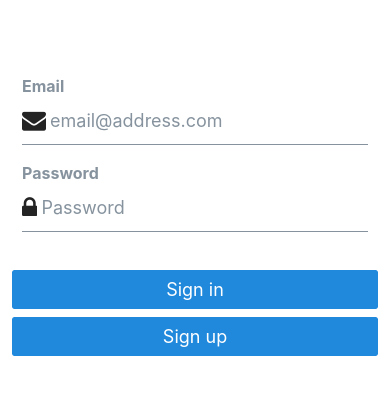
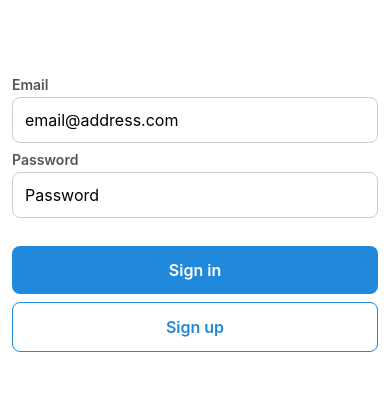
Before and after one commit to Dnvas/gym-app-frontend, a React Native app: screen / in a window 390 px wide. Shown: the top 394 px of the page. Built offline with nearby package versions, Linux system fonts and the light colour scheme.

Commit message:
SEDP-18 Migrate existing components away from rneui.

```diff
--- a/src/components/Account.tsx
+++ b/src/components/Account.tsx
@@ -1,7 +1,14 @@
 import { useState, useEffect } from 'react'
 import { supabase } from '../lib/supabase'
-import { StyleSheet, View, Alert, Text } from 'react-native'
-import { Button, Input } from '@rneui/themed'
+import {
+  StyleSheet,
+  View,
+  Alert,
+  Text,
+  TextInput,
+  TouchableOpacity,
+  ActivityIndicator,
+} from 'react-native'
 import { Session } from '@supabase/supabase-js'
 import { FlashList } from '@shopify/flash-list'
 
@@ -12,17 +19,17 @@ export default function Account({ session }: { session: Session }) {
   const [username, setUsername] = useState('')
   const [website, setWebsite] = useState('')
   const [avatarUrl, setAvatarUrl] = useState('')
-  const [users, setUsers] = useState<{id: string}[]>([])
+  const [users, setUsers] = useState<{ id: string }[]>([])
 
   useEffect(() => {
-    if (session) getProfile();
-    if (session) getAllUsers();
+    if (session) getProfile()
+    if (session) getAllUsers()
   }, [session])
 
   async function getAllUsers() {
-    const { data, error} = await supabase.from("profiles").select('id');
-    if (error) console.log(error.message);
-    setUsers(data ?? []);
+    const { data, error } = await supabase.from('profiles').select('id')
+    if (error) console.log(error.message)
+    setUsers(data ?? [])
   }
 
   async function getProfile() {
@@ -101,27 +108,55 @@ export default function Account({ session }: { session: Session }) {
         />
       </View>
       <View style={[styles.verticallySpaced, styles.mt20]}>
-        <Input label="Email" value={session?.user?.email} disabled />
+        <Text style={styles.label}>Email</Text>
+        <TextInput
+          style={[styles.input, styles.inputDisabled]}
+          value={session?.user?.email}
+          editable={false}
+        />
       </View>
       <View style={styles.verticallySpaced}>
-        <Input label="Username" value={username || ''} onChangeText={(text) => setUsername(text)} />
+        <Text style={styles.label}>Username</Text>
+        <TextInput
+          style={styles.input}
+          value={username || ''}
+          onChangeText={(text: string) => setUsername(text)}
+        />
       </View>
       <View style={styles.verticallySpaced}>
-        <Input label="Website" value={website || ''} onChangeText={(text) => setWebsite(text)} />
+        <Text style={styles.label}>Website</Text>
+        <TextInput
+          style={styles.input}
+          value={website || ''}
+          onChangeText={(text: string) => setWebsite(text)}
+        />
       </View>
 
       <View style={[styles.verticallySpaced, styles.mt20]}>
-        <Button
-          title={loading ? 'Loading ...' : 'Update'}
-          onPress={() => updateProfile({ username, website, avatar_url: avatarUrl })}
+        <TouchableOpacity
+          style={[styles.button, loading && styles.buttonDisabled]}
           disabled={loading}
-        />
+          onPress={() =>
+            updateProfile({ username, website, avatar_url: avatarUrl })
+          }
+        >
+          {loading ? (
+            <ActivityIndicator color="#fff" />
+          ) : (
+            <Text style={styles.buttonText}>Update</Text>
+          )}
+        </TouchableOpacity>
       </View>
 
       <View style={styles.verticallySpaced}>
-        <Button title="Sign Out" onPress={() => supabase.auth.signOut()} />
+        <TouchableOpacity
+          style={styles.buttonSecondary}
+          onPress={() => supabase.auth.signOut()}
+        >
+          <Text style={styles.buttonSecondaryText}>Sign Out</Text>
+        </TouchableOpacity>
       </View>
-      <View style={[styles.verticallySpaced, {height: 200}]}>
+      <View style={[styles.verticallySpaced, { height: 200 }]}>
         <FlashList
           data={users}
           renderItem={({ item }) => <Text>{item.id}</Text>}
@@ -144,4 +179,48 @@ const styles = StyleSheet.create({
   mt20: {
     marginTop: 20,
   },
+  label: {
+    fontSize: 14,
+    fontWeight: '600',
+    color: '#555',
+    marginBottom: 4,
+  },
+  input: {
+    borderWidth: 1,
+    borderColor: '#ccc',
+    borderRadius: 8,
+    padding: 12,
+    fontSize: 16,
+  },
+  inputDisabled: {
+    backgroundColor: '#f0f0f0',
+    color: '#999',
+  },
+  button: {
+    backgroundColor: '#2089dc',
+    borderRadius: 8,
+    padding: 14,
+    alignItems: 'center',
+  },
+  buttonSecondary: {
+    backgroundColor: 'transparent',
+    borderWidth: 1,
+    borderColor: '#2089dc',
+    borderRadius: 8,
+    padding: 14,
+    alignItems: 'center',
+  },
+  buttonDisabled: {
+    opacity: 0.6,
+  },
+  buttonText: {
+    color: '#fff',
+    fontSize: 16,
+    fontWeight: '600',
+  },
+  buttonSecondaryText: {
+    color: '#2089dc',
+    fontSize: 16,
+    fontWeight: '600',
+  },
 })
--- a/src/components/Auth.tsx
+++ b/src/components/Auth.tsx
@@ -1,7 +1,15 @@
 import React, { useState } from 'react'
-import { Alert, StyleSheet, View, AppState } from 'react-native'
+import {
+  Alert,
+  StyleSheet,
+  View,
+  Text,
+  TextInput,
+  TouchableOpacity,
+  AppState,
+  ActivityIndicator,
+} from 'react-native'
 import { supabase } from '../lib/supabase'
-import { Button, Input } from '@rneui/themed'
 
 // Tells Supabase Auth to continuously refresh the session automatically if
 // the app is in the foreground. When this is added, you will continue to receive
@@ -49,31 +57,48 @@ export default function Auth() {
   return (
     <View style={styles.container}>
       <View style={[styles.verticallySpaced, styles.mt20]}>
-        <Input
-          label="Email"
-          leftIcon={{ type: 'font-awesome', name: 'envelope' }}
-          onChangeText={(text) => setEmail(text)}
+        <Text style={styles.label}>Email</Text>
+        <TextInput
+          style={styles.input}
+          onChangeText={(text: string) => setEmail(text)}
           value={email}
           placeholder="email@address.com"
-          autoCapitalize={'none'}
+          autoCapitalize="none"
+          keyboardType="email-address"
         />
       </View>
       <View style={styles.verticallySpaced}>
-        <Input
-          label="Password"
-          leftIcon={{ type: 'font-awesome', name: 'lock' }}
-          onChangeText={(text) => setPassword(text)}
+        <Text style={styles.label}>Password</Text>
+        <TextInput
+          style={styles.input}
+          onChangeText={(text: string) => setPassword(text)}
           value={password}
           secureTextEntry={true}
           placeholder="Password"
-          autoCapitalize={'none'}
+          autoCapitalize="none"
         />
       </View>
       <View style={[styles.verticallySpaced, styles.mt20]}>
-        <Button title="Sign in" disabled={loading} onPress={() => signInWithEmail()} />
+        <TouchableOpacity
+          style={[styles.button, loading && styles.buttonDisabled]}
+          disabled={loading}
+          onPress={() => signInWithEmail()}
+        >
+          {loading ? (
+            <ActivityIndicator color="#fff" />
+          ) : (
+            <Text style={styles.buttonText}>Sign in</Text>
+          )}
+        </TouchableOpacity>
       </View>
       <View style={styles.verticallySpaced}>
-        <Button title="Sign up" disabled={loading} onPress={() => signUpWithEmail()} />
+        <TouchableOpacity
+          style={[styles.buttonSecondary, loading && styles.buttonDisabled]}
+          disabled={loading}
+          onPress={() => signUpWithEmail()}
+        >
+          <Text style={styles.buttonSecondaryText}>Sign up</Text>
+        </TouchableOpacity>
       </View>
     </View>
   )
@@ -92,4 +117,44 @@ const styles = StyleSheet.create({
   mt20: {
     marginTop: 20,
   },
+  label: {
+    fontSize: 14,
+    fontWeight: '600',
+    color: '#555',
+    marginBottom: 4,
+  },
+  input: {
+    borderWidth: 1,
+    borderColor: '#ccc',
+    borderRadius: 8,
+    padding: 12,
+    fontSize: 16,
+  },
+  button: {
+    backgroundColor: '#2089dc',
+    borderRadius: 8,
+    padding: 14,
+    alignItems: 'center',
+  },
+  buttonSecondary: {
+    backgroundColor: 'transparent',
+    borderWidth: 1,
+    borderColor: '#2089dc',
+    borderRadius: 8,
+    padding: 14,
+    alignItems: 'center',
+  },
+  buttonDisabled: {
+    opacity: 0.6,
+  },
+  buttonText: {
+    color: '#fff',
+    fontSize: 16,
+    fontWeight: '600',
+  },
+  buttonSecondaryText: {
+    color: '#2089dc',
+    fontSize: 16,
+    fontWeight: '600',
+  },
 })
```
